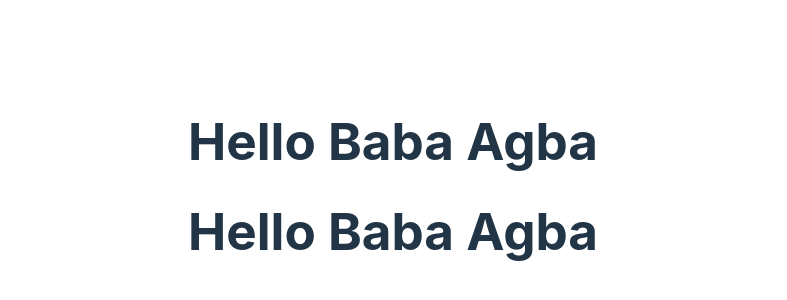
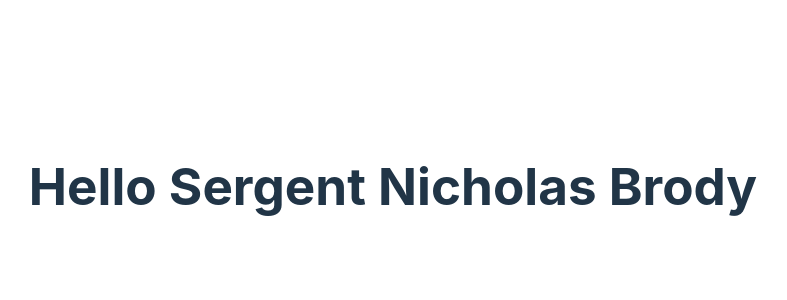
Before and after one commit to ad3rinto/vite-app, a React (Vite) app: page / in a window 1280 px wide. Shown: the part 214-514 px from the top of the page, without its empty margins (247-1034 px from the left). Built offline with nearby package versions, Linux system fonts and the light colour scheme.

Commit message:
remove redundant compoment

```diff
--- a/src/App.tsx
+++ b/src/App.tsx
@@ -8,7 +8,6 @@ function App() {
   return (
     <div>
       <Message />
-      <Message />
     </div>
   );
 }
--- a/src/Message.tsx
+++ b/src/Message.tsx
@@ -1,5 +1,6 @@
 function Message() {
-  return <h1>Hello Baba Agba</h1>;
+  const name = "Sergent Nicholas Brody";
+  return <h1>Hello {name}</h1>;
 }
 
 export default Message;
```
